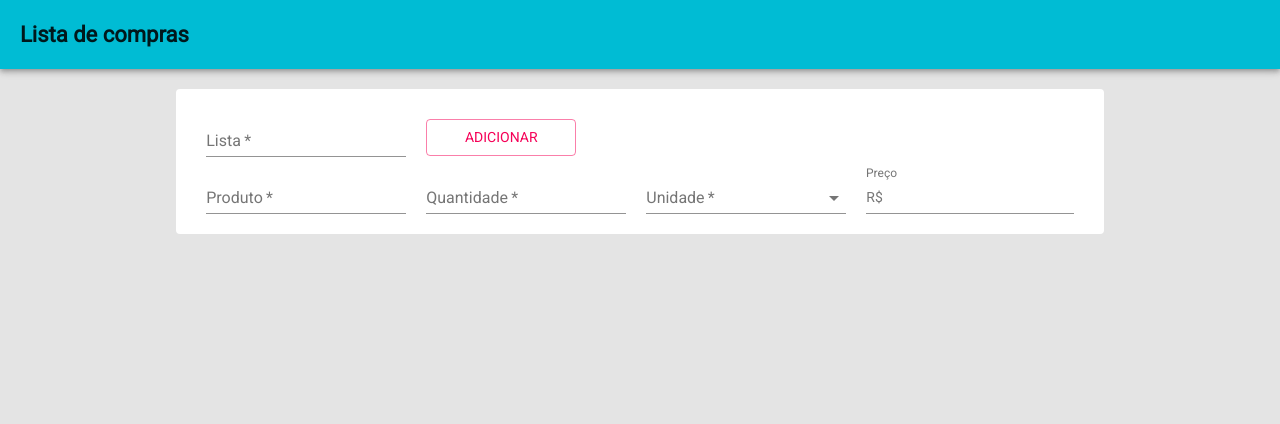
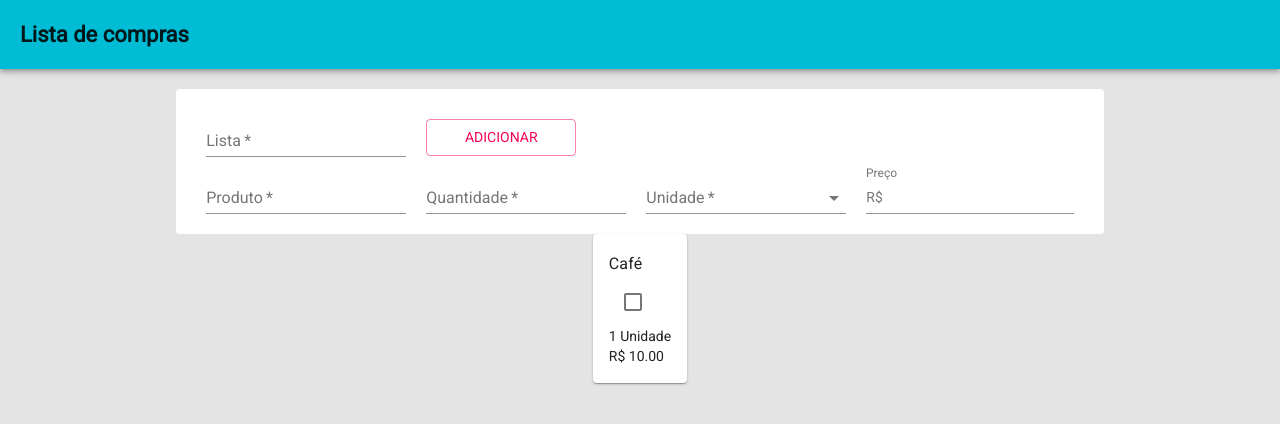
Before and after one commit to HugoOliveiraThor/react-shopping-list, a React (Create React App) app: page /lista in a window 1280 px wide. Shown: the top 424 px of the page. Built offline with nearby package versions, Linux system fonts and the light colour scheme; the HTML template or start-up script is replaced by a standard one.

Commit message:
Creating the card of the product

```diff
--- /dev/null
+++ b/jsconfig.json
@@ -0,0 +1,6 @@
+{
+  "compilerOptions": {
+      "jsx": "react",
+      "baseUrl": "./src/js"
+  }
+}
--- a/src/common/CustomCard.js
+++ b/src/common/CustomCard.js
@@ -28,7 +28,8 @@
 CustomCard.propTypes = {
   containerClass: PropTypes.string.isRequired,
   children: PropTypes.element.isRequired,
-  footer: PropTypes.element
+  footer: PropTypes.element,
+  link:PropTypes.string.isRequired
 }
 
 export default CustomCard
--- a/src/createList/index.js
+++ b/src/createList/index.js
@@ -1,10 +1,29 @@
 import React from 'react'
+import { Checkbox , Typography } from '@material-ui/core'
 import './list.css'
 import Form from './Form'
+import CustomCard from '../common/CustomCard'
 
 const CreateList = () => (
   <div className='page-container'>
     <Form />
+    <CustomCard
+      footer=''
+      containerClass='list-item'
+      link='#'>
+      <div>
+        <div className='list-item-header'>
+          <Typography variant='subtitle1' component='h2'>Café</Typography>
+          <Checkbox />
+        </div>
+          <Typography component='p'>1 Unidade</Typography>
+          <Typography component='p'>R$ 10.00</Typography>
+      </div>
+    </CustomCard>
+    <div className='list-items-container'>
+
+    </div>
+
   </div>
 )
 
```
